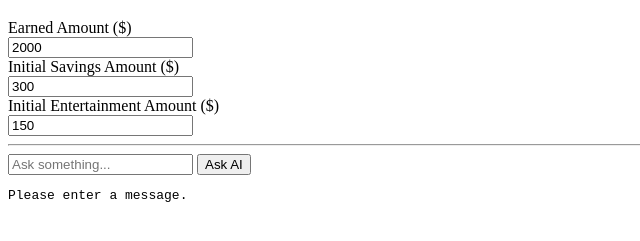
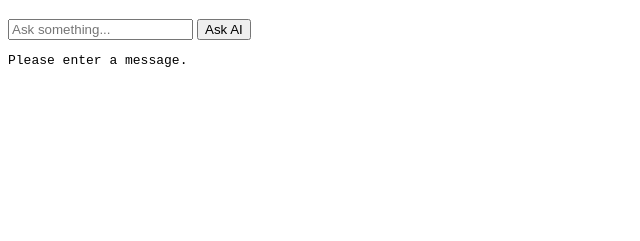
Before and after one commit to ishies/AffectiveEffects, a website: page index.html in a window 1280 px wide. Both pictures are taken after a click on the button "Ask AI". Shown: the part 61-302 px from the top of the page, without its empty margins (0-640 px from the left). Drawn offline with Linux system fonts and the light colour scheme.

Commit message:
Update index.html

```diff
--- a/index.html
+++ b/index.html
@@ -9,22 +9,11 @@
 <body>
     <h1>My Puter App</h1>
 
-    <div>
-        <label for="earnedAmount">Earned Amount ($)</label><br>
-        <input id="earnedAmount" type="number" value="2000">
-    </div>
-
-    <div>
-        <label for="initialSavings">Initial Savings Amount ($)</label><br>
-        <input id="initialSavings" type="number" value="300">
-    </div>
-
-    <div>
-        <label for="initialEntertainment">Initial Entertainment Amount ($)</label><br>
-        <input id="initialEntertainment" type="number" value="150">
-    </div>
-
-    <hr>
+    <!-- These are populated automatically from the iframe's URL query params
+         (set by Qualtrics piped text) — not meant to be edited by the participant. -->
+    <input id="earnedAmount" type="hidden">
+    <input id="initialSavings" type="hidden">
+    <input id="initialEntertainment" type="hidden">
 
     <input
         id="message"
@@ -52,6 +41,13 @@
         const initialSavingsInput = document.getElementById("initialSavings");
         const initialEntertainmentInput = document.getElementById("initialEntertainment");
 
+        // Pull values passed in from Qualtrics via the iframe's URL query params
+        // e.g. https://your-subdomain.puter.site/?earnedAmount=2000&initialSavings=300&initialEntertainment=150
+        const params = new URLSearchParams(window.location.search);
+        earnedAmountInput.value = params.get("earnedAmount") ?? "";
+        initialSavingsInput.value = params.get("initialSavings") ?? "";
+        initialEntertainmentInput.value = params.get("initialEntertainment") ?? "";
+
         async function askAI() {
             const message = messageInput.value.trim();
 
@@ -69,7 +65,7 @@
                 Number.isNaN(initialSavings) ||
                 Number.isNaN(initialEntertainment)
             ) {
-                answer.textContent = "Please enter valid numbers for all amount fields.";
+                answer.textContent = "Missing required session data. Please reload the survey page.";
                 return;
             }
 
```
